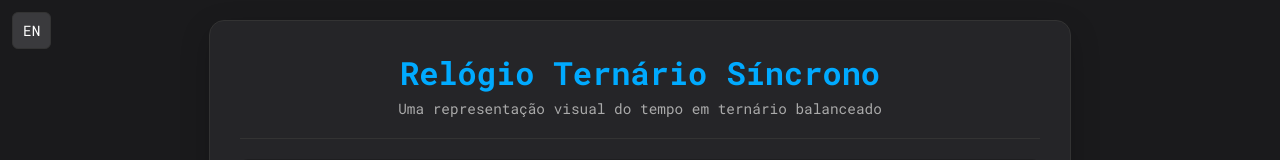
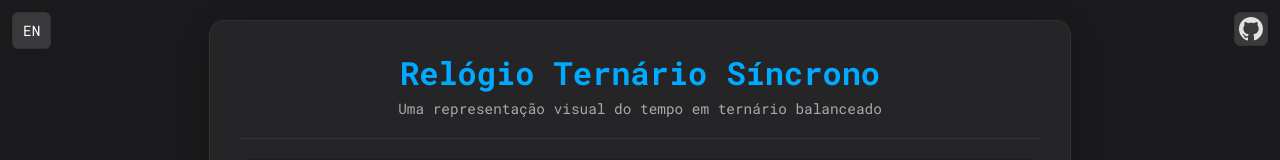
Before and after one commit to RandintN/relogio-ternario-sincrono, a plain HTML site: page index.html in a window 1280 px wide. Shown: the top 160 px of the page. Drawn offline with Linux system fonts and the light colour scheme.

Commit message:
add github icon and link

```diff
--- a/css/style.css
+++ b/css/style.css
@@ -311,3 +311,25 @@ footer {
   cursor: pointer;
 }
 #lang-toggle:hover { background-color: #2c2c2f; }
+
+/* Link do GitHub no canto superior direito */
+#github-link {
+  position: fixed;
+  top: 12px;
+  right: 12px;
+  z-index: 1000;
+  color: #e2e2e2; /* usa currentColor no SVG */
+  text-decoration: none;
+  display: inline-flex;
+  align-items: center;
+  justify-content: center;
+  width: 32px;
+  height: 32px;
+  border-radius: 6px;
+  border: 1px solid var(--border-color);
+  background-color: #3a3a3d;
+}
+#github-link:hover {
+  background-color: #2c2c2f;
+  color: #fff;
+}
--- a/index.html
+++ b/index.html
@@ -26,6 +26,11 @@
   <link rel="stylesheet" href="css/style.css">
 </head>
 <body>
+<a id="github-link" href="https://github.com/RandintN/relogio-ternario-sincrono" target="_blank" rel="noopener" aria-label="Abrir repositório no GitHub" title="GitHub">
+  <svg viewBox="0 0 16 16" width="24" height="24" aria-hidden="true">
+    <path fill="currentColor" d="M8 0C3.58 0 0 3.58 0 8c0 3.54 2.29 6.53 5.47 7.59.4.07.55-.17.55-.38 0-.19-.01-.82-.01-1.49-2.01.37-2.53-.49-2.69-.94-.09-.23-.48-.94-.82-1.13-.28-.15-.68-.52-.01-.53.63-.01 1.08.58 1.23.82.72 1.21 1.87.87 2.33.66.07-.52.28-.87.51-1.07-1.78-.2-3.64-.89-3.64-3.95 0-.87.31-1.59.82-2.15-.08-.2-.36-1.01.08-2.11 0 0 .67-.21 2.2.82.64-.18 1.32-.27 2-.27.68 0 1.36.09 2 .27 1.53-1.04 2.2-.82 2.2-.82.44 1.1.16 1.91.08 2.11.51.56.82 1.27.82 2.15 0 3.07-1.87 3.75-3.65 3.95.29.25.54.73.54 1.48 0 1.07-.01 1.93-.01 2.19 0 .21.15.46.55.38A8.013 8.013 0 0 0 16 8c0-4.42-3.58-8-8-8Z"></path>
+  </svg>
+</a>
 <button id="lang-toggle" aria-label="Mudar idioma">EN</button>
 
 <div id="clock-container">
```
